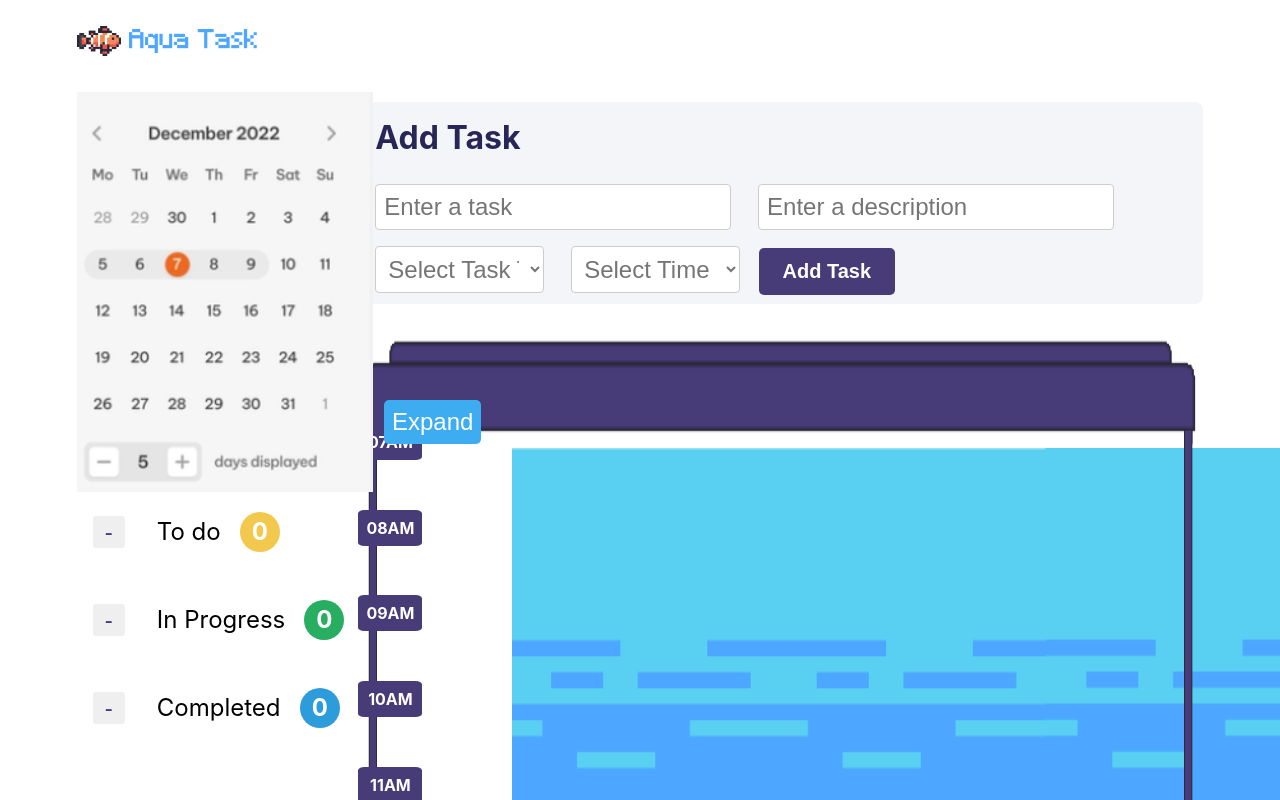
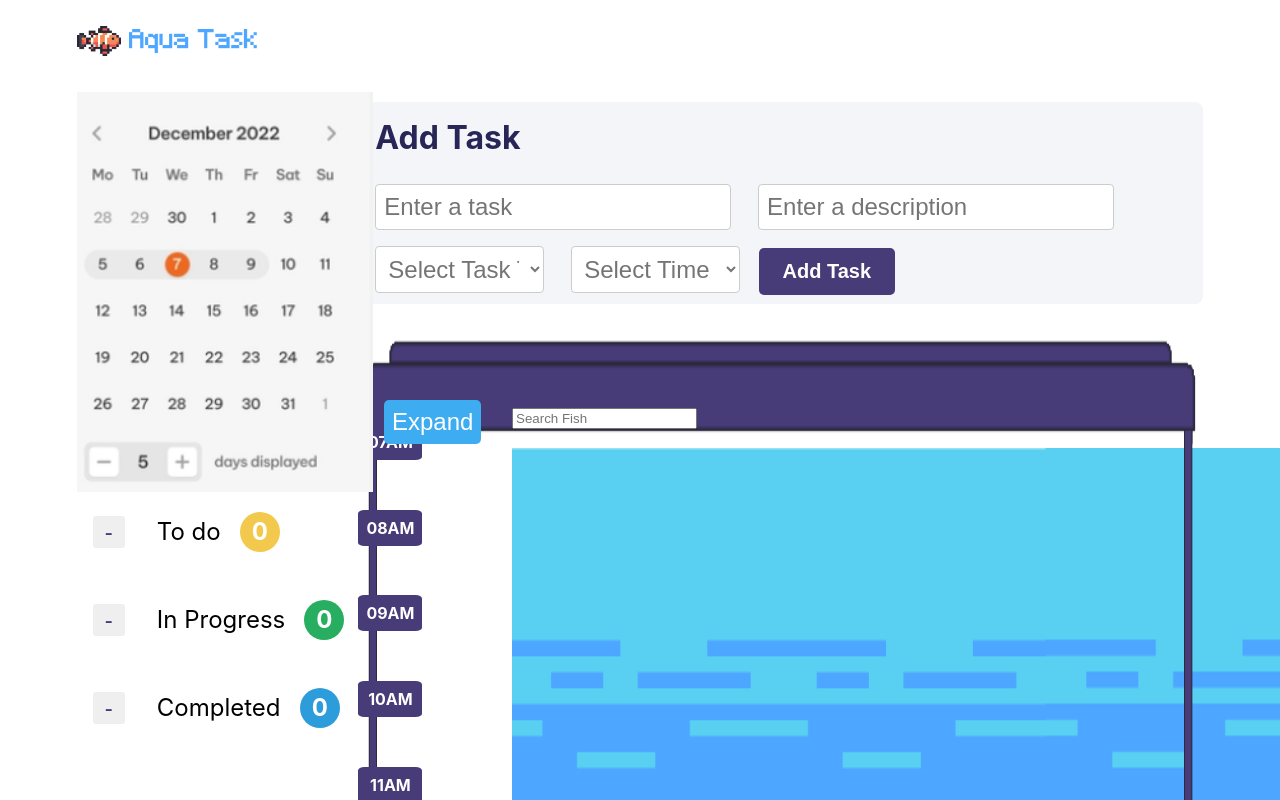
Before and after one commit to Cindysu123/Aquarium, a React (Create React App) app: page / in a window 1280 px wide. Shown: the top 800 px of the page. Built offline with nearby package versions, Linux system fonts and the light colour scheme.

Commit message:
Add search

```diff
--- a/src/components/CenterFishTank.css
+++ b/src/components/CenterFishTank.css
@@ -220,3 +220,20 @@ input[type="range"]::-ms-fill-upper {
   top: 6vh;
   left: 10vw;
 }
+
+.fish-search{
+  position: absolute;
+  top: 51vh;
+  left: 40vw;
+}
+
+.search-results{
+  position: absolute;
+  top: 60vh;
+  left: 34vw;
+  z-index: 999;
+  width: 48vh;
+  background: #ffffffdb;
+  padding: 2vh;
+  border-radius: 10px;
+}
--- a/src/components/CenterFishTank.js
+++ b/src/components/CenterFishTank.js
@@ -13,6 +13,18 @@ const CenterFishTank = ({ tasks}) => {
   const [showSettings, setShowSettings] = useState(false);
   const [rotation, setRotation] = useState(0);
   const [expanded, setExpanded] = useState(false);
+  const [searchQuery, setSearchQuery] = useState('');
+  const [filteredFish, setFilteredFish] = useState([]);
+
+  const handleSearchQueryChange = (event) => {
+    setSearchQuery(event.target.value);
+  };
+  useEffect(() => {
+    const filtered = tasks.filter(task =>
+      task.name.toLowerCase().includes(searchQuery.toLowerCase())
+    );
+    setFilteredFish(filtered);
+  }, [tasks, searchQuery]);
 
 
   const handleWaterHueChange = (event) => {
@@ -117,6 +129,29 @@ const CenterFishTank = ({ tasks}) => {
       <button onClick={toggleExpansion} className={`Expand-b ${expanded ? 'top-left' : 'normal'}`}>
         {expanded ? 'Collapse' : 'Expand'}
       </button>
+      <div className='search-container'>
+      <input
+        type="text"
+        placeholder="Search Fish"
+        value={searchQuery}
+        onChange={handleSearchQueryChange}
+        className="fish-search"
+      />
+      {searchQuery && (
+        <div className="search-results">
+          {filteredFish.map((fish) => (
+            <div key={fish.id} className="search-result">
+              <Fish
+                name={fish.name}
+                source="SearchResults"
+                selectedTime={fish.time}
+                description={fish.description}
+              />
+            </div>
+          ))}
+        </div>
+      )}
+    </div>
       {expanded ? (
         <ExpandedFishTank
           tasks={tasks}
--- a/src/components/Fish.css
+++ b/src/components/Fish.css
@@ -84,3 +84,7 @@
   font-size: 3vh;
   padding: 1vh;
 }
+
+.remove{
+  display: none;
+}
--- a/src/components/Fish.js
+++ b/src/components/Fish.js
@@ -73,7 +73,7 @@ const Fish = ({ name, source, selectedTime, description }) => {
       <h4 className="fish-text_name">
         {name} ({selectedTime}:00)
       </h4>
-      <h4 className="fish-text_description">{description}</h4>
+      <h4 className={`fish-text_description ${source === 'SearchResults' ? 'remove' : ''}`}>{description}</h4>
       <img src={selectedImage} alt="Fish" className="fish-image1" />
     </div>
   );
```
